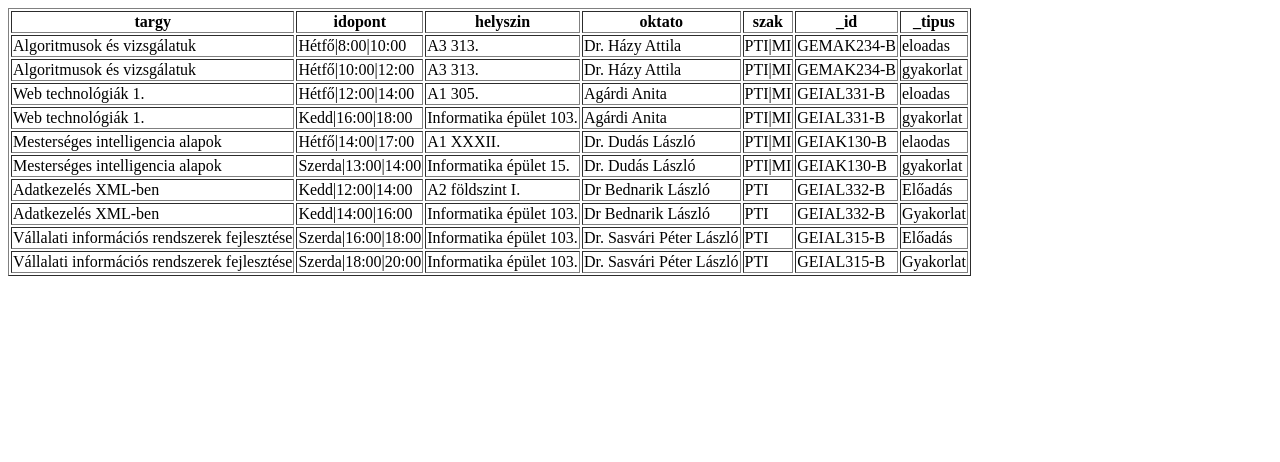
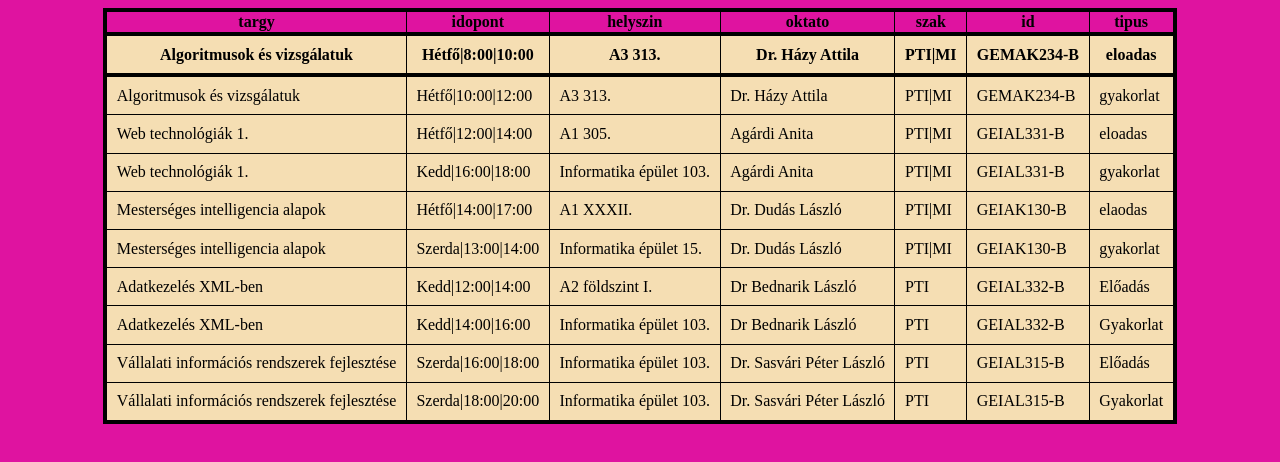
Before and after one commit to SimonMarcell/K9IVJV_XMLGyak, a plain HTML site: page K9IVJV_0921/SM_xmltohtml.html in a window 1280 px wide. Drawn offline with Linux system fonts and the light colour scheme.

Commit message:
Add files via upload

```diff
--- a/K9IVJV_0921/SM_xmltohtml.html
+++ b/K9IVJV_0921/SM_xmltohtml.html
@@ -3,6 +3,7 @@
 <head>
     <meta charset='UTF-8'>
     <title>SM orarend</title>
+    <link rel="stylesheet" href="style.css" />
 </head>
 <body>
 <table border=1>
@@ -13,8 +14,8 @@
         <th>helyszin</th>
         <th>oktato</th>
         <th>szak</th>
-        <th>_id</th>
-        <th>_tipus</th>
+        <th>id</th>
+        <th>tipus</th>
     </tr>
     </thead>
     <tbody>
--- /dev/null
+++ b/K9IVJV_0921/style.css
@@ -0,0 +1,30 @@
+body {
+  background-color: rgb(223, 19, 160);
+}
+
+.center {
+  font-size: 26px;
+  font-weight: bold;
+  text-align: center;
+  margin-bottom: 1rem;
+}
+
+table {
+  margin-left: auto;
+  margin-right: auto;
+  border: 4px solid black;
+  padding: 0.6rem;
+  border-collapse: collapse;
+}
+
+tr:first-child {
+  text-align: center;
+  border-bottom: 4px solid black;
+  font-weight: bold;
+}
+
+td {
+  background-color: wheat;
+  border: 1.2px solid black;
+  padding: 0.6rem;
+}
```
